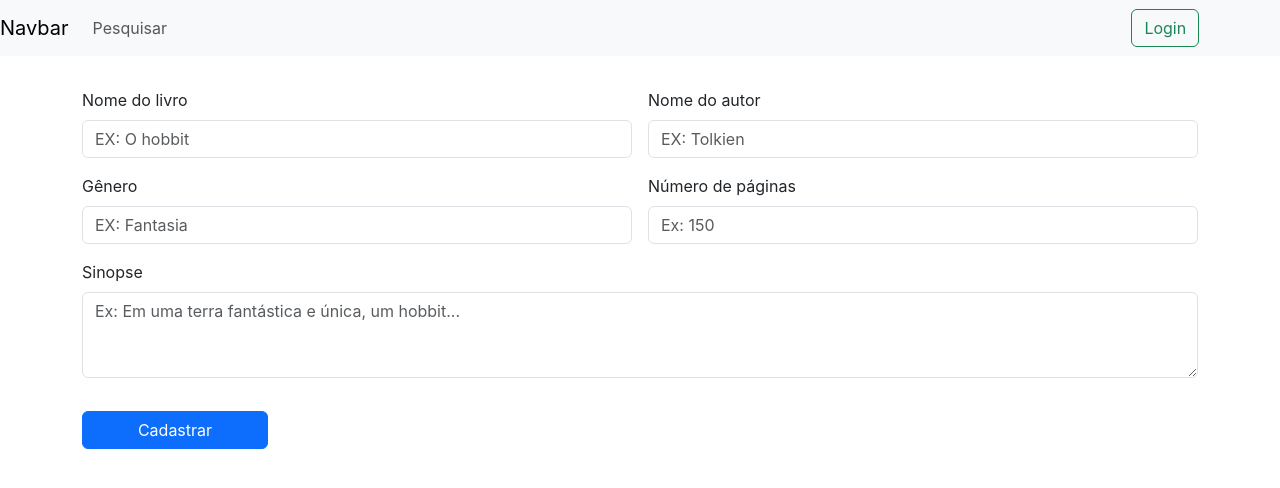
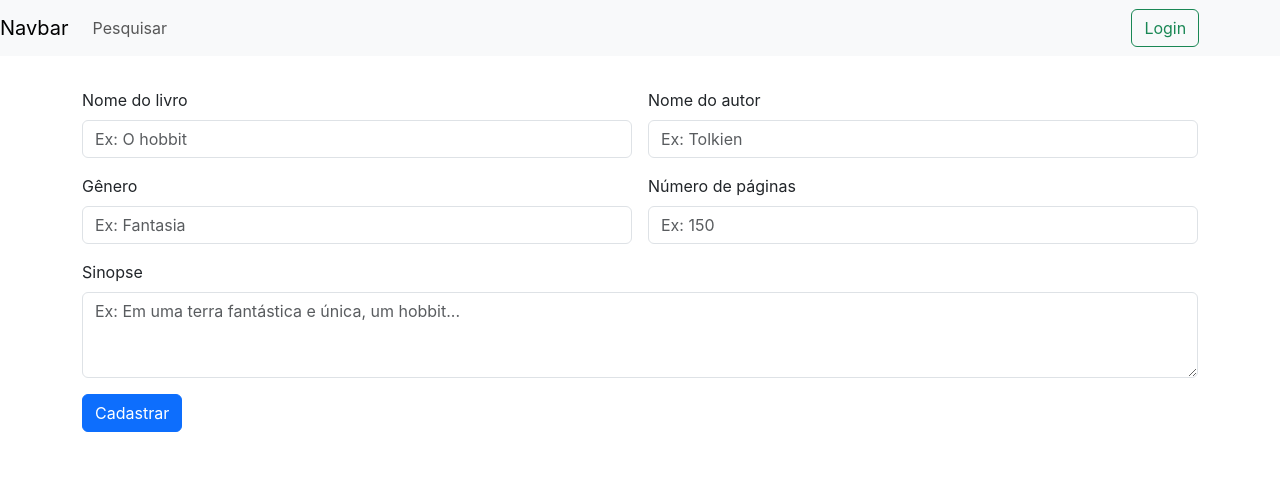
Before and after one commit to KevinFonsecaa/Book-match, a React (Create React App) app: page /cadastro in a window 1280 px wide. Shown: the top 488 px of the page. Built offline with nearby package versions, Linux system fonts and the light colour scheme; no server answers.

Commit message:
atualizando-projeto

```diff
--- a/src/components/Cadastro.js
+++ b/src/components/Cadastro.js
@@ -1,91 +1,69 @@
 import React, { useState } from 'react';
-import { collection, query, getDocs, where } from 'firebase/firestore';
-
-import { firestore } from '../utils/firebase'
+import { collection, addDoc } from 'firebase/firestore';
+import { firestore } from '../utils/firebase';
 
 const Cadastro = () => {
   const [author, setAuthor] = useState('');
   const [genre, setGenre] = useState('');
   const [bookName, setBookName] = useState('');
-  const [searchResults, setSearchResults] = useState([]);
+  const [pageCount, setPageCount] = useState('');
+  const [synopsis, setSynopsis] = useState('');
 
-  const handleSearch = async (e) => {
+  const handleSubmit = async (e) => {
     e.preventDefault();
     try {
-      const booksRef = collection(firestore, 'Livros');
-      let q = query(booksRef); // Inicia a consulta base
-
-      // Adiciona filtros Ã  consulta com base nos valores selecionados
-      if (author !== '') {
-        q = query(q, where('autor', '==', author));
-      }
-
-      if (genre !== '') {
-        q = query(q, where('genero', '==', genre));
-      }
-
-      if (bookName !== '') {
-        q = query(q, where('nomeLivros', '==', bookName));
-      }
-
-
-      const snapshot = await getDocs(q); // Executa a consulta
-
-      // Limpe os resultados anteriores
-      setSearchResults([]);
-
-      // Exiba os resultados na tela
-      const results = [];
-      snapshot.forEach(doc => {
-        results.push({ id: doc.id, ...doc.data() });
+      // Cria um novo documento na coleção "Livros"
+      const docRef = await addDoc(collection(firestore, "Livros"), {
+        autor: author,
+        descricao: synopsis,
+        genero: genre,
+        nomeLivros: bookName,
+        qtdPaginas: pageCount
       });
-      console.log(results);
-      setSearchResults(results);
+      console.log("Documento escrito com ID: ", docRef.id);
+      // Limpa o formulário após o cadastro
+      setAuthor('');
+      setGenre('');
+      setBookName('');
+      setPageCount('');
+      setSynopsis('');
     } catch (error) {
-      console.error('Erro ao buscar livros:', error);
+      console.error("Erro ao adicionar documento: ", error);
     }
   };
 
   return (
     <div className='container'>
-
-
-<form className='row g-3 justify-content-center mt-3' >
+      <form className='row g-3 justify-content-center mt-3' onSubmit={handleSubmit}>
         <div className="col-12 col-md-6">
           <label htmlFor="bookName" className="form-label">Nome do livro</label>
-        <input type="text" className="form-control" id="bookName" placeholder="EX: O hobbit" />
+          <input type="text" className="form-control" id="bookName" placeholder="Ex: O hobbit" value={bookName} onChange={(e) => setBookName(e.target.value)} />
         </div>
 
         <div className="col-12 col-md-6">
           <label htmlFor="authorName" className="form-label">Nome do autor</label>
-        <input type="text" className="form-control" id="authorName" placeholder="EX: Tolkien" />
+          <input type="text" className="form-control" id="authorName" placeholder="Ex: Tolkien" value={author} onChange={(e) => setAuthor(e.target.value)} />
         </div>
 
         <div className="col-12 col-md-6">
           <label htmlFor="bookGenre" className="form-label">Gênero</label>
-        <input type="text" className="form-control" id="bookGenre" placeholder="EX: Fantasia" />
+          <input type="text" className="form-control" id="bookGenre" placeholder="Ex: Fantasia" value={genre} onChange={(e) => setGenre(e.target.value)} />
         </div>
 
         <div className="col-12 col-md-6">
           <label htmlFor="pageNumber" className="form-label">Número de páginas</label>
-        <input type="number" className="form-control" id="pageNumber" placeholder="Ex: 150" />
+          <input type="number" className="form-control" id="pageNumber" placeholder="Ex: 150" value={pageCount} onChange={(e) => setPageCount(e.target.value)} />
         </div>
 
         <div className="col-12">
           <label htmlFor="synopsis" className="form-label">Sinopse</label>
-        <textarea className="form-control" id="synopsis" rows="3" placeholder="Ex: Em uma terra fantástica e única, um hobbit..."></textarea>
+          <textarea className="form-control" id="synopsis" rows="3" placeholder="Ex: Em uma terra fantástica e única, um hobbit..." value={synopsis} onChange={(e) => setSynopsis(e.target.value)}></textarea>
         </div>
 
-    <div>
-    <button className="btn btn-primary col-2" style={{ marginTop: 17 }} >Cadastrar</button>
+        <div className="col-12">
+          <button type="submit" className="btn btn-primary">Cadastrar</button>
         </div>
-
       </form>
-
-
-
-
-
     </div>
   );
 };
```
Lines whose indentation alone changed are shown as unchanged.
